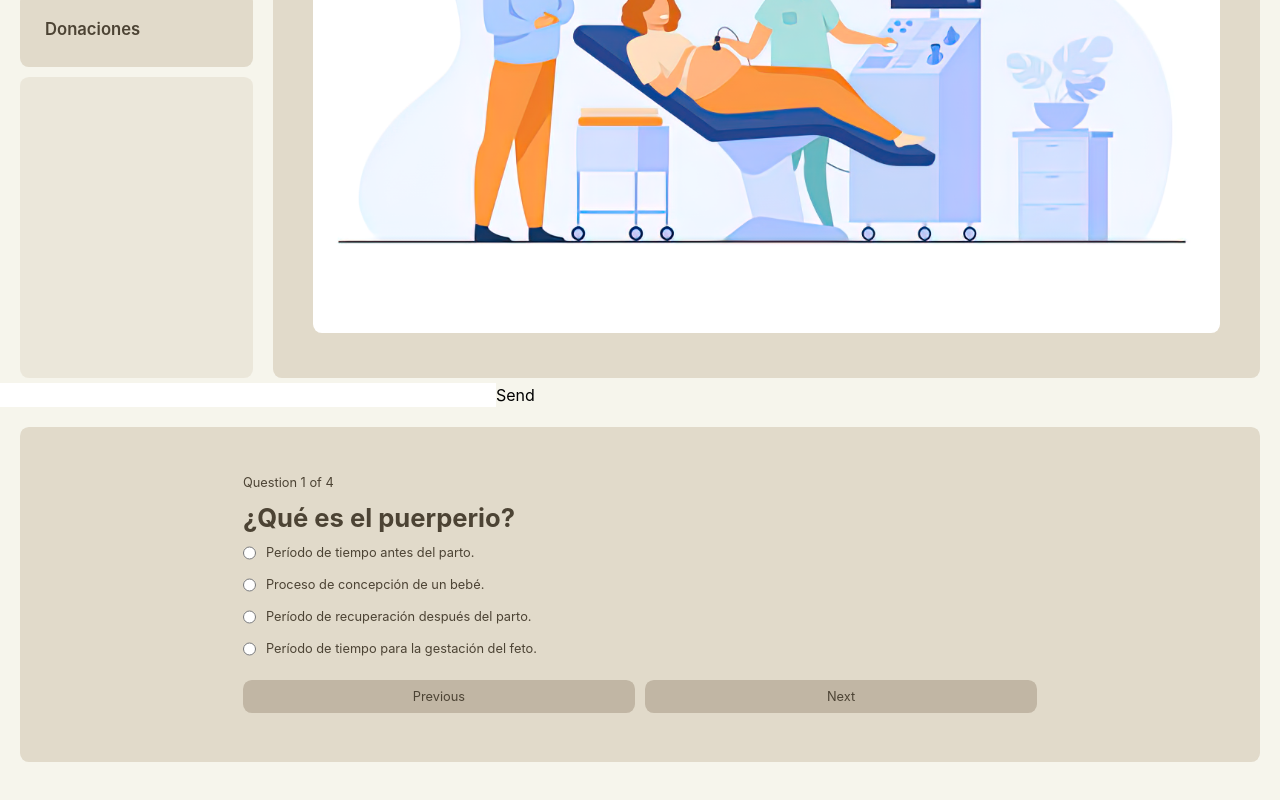
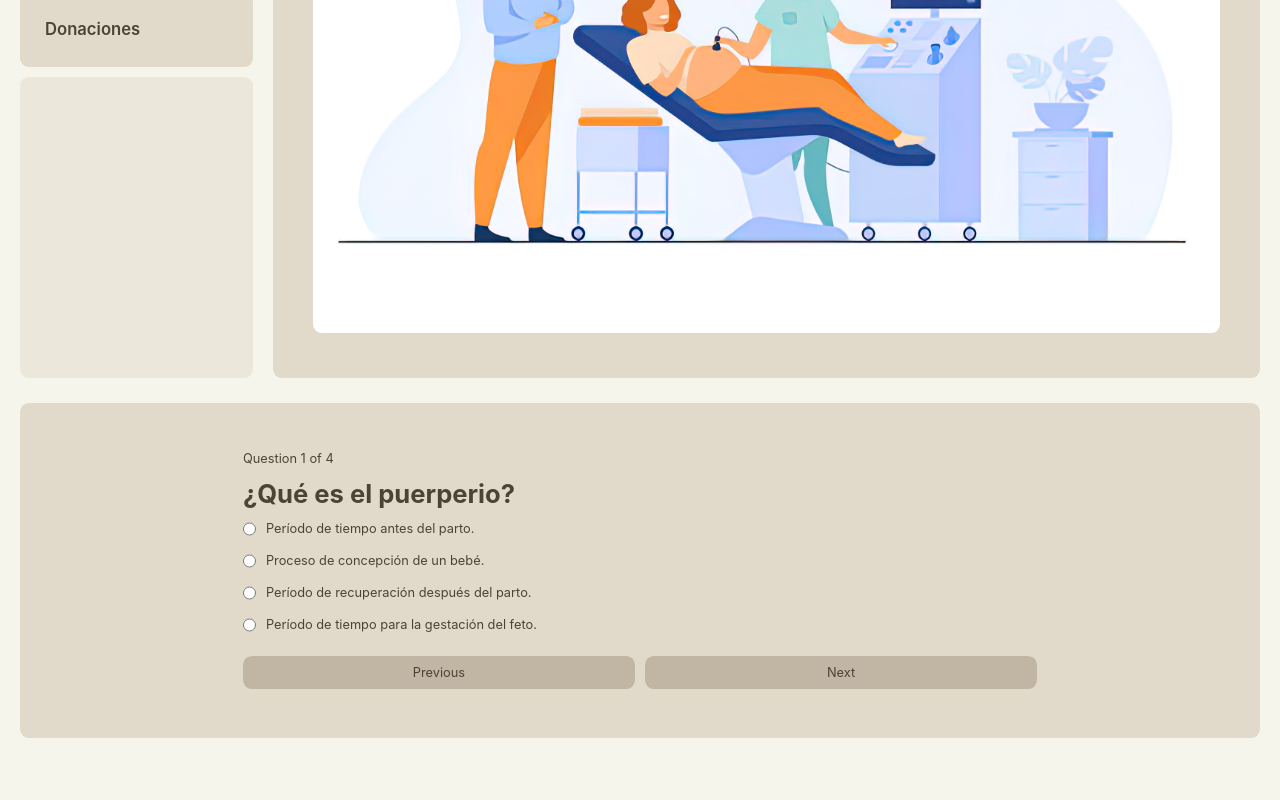
Before and after one commit to flioner/medicina_tec, a Next.js app: page / in a window 1280 px wide. Shown: the part 1188-1988 px from the top of the page. Built offline with nearby package versions, Linux system fonts and the light colour scheme.

Commit message:
dormant slider and removed extra form

```diff
--- a/pages/index.tsx
+++ b/pages/index.tsx
@@ -115,9 +115,6 @@ export default function Home() {
               src="https://res.cloudinary.com/dtnhdghv6/video/upload/v1642810303/3D_Music_Visualizer_2_zvqubj.mp4"
             />
           </SwiperSlide>
-          <SwiperSlide className={s.slide}>
-            <div className={s.owo}> owo</div>
-          </SwiperSlide>
         </Swiper>
       </div>
 
@@ -148,12 +145,6 @@ export default function Home() {
         </div>
       </div>
 
-      <form action="https://formsubmit.co/lionerrochae@gmail.com" method="POST">
-        <input type="text" name="name" required />
-        <input type="email" name="email" required />
-        <button type="submit">Send</button>
-      </form>
-
       <div className={s.mainCont}>
         <Quiz />
       </div>
```
